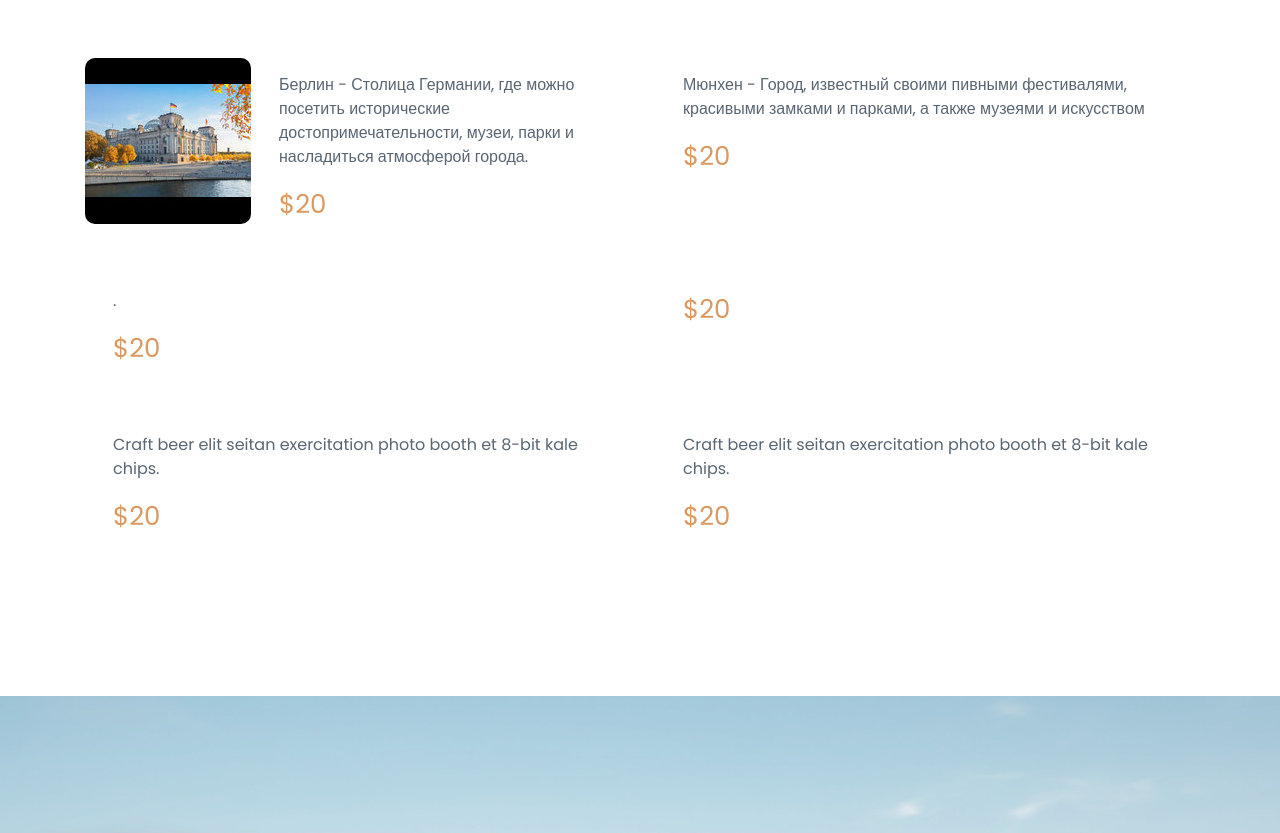
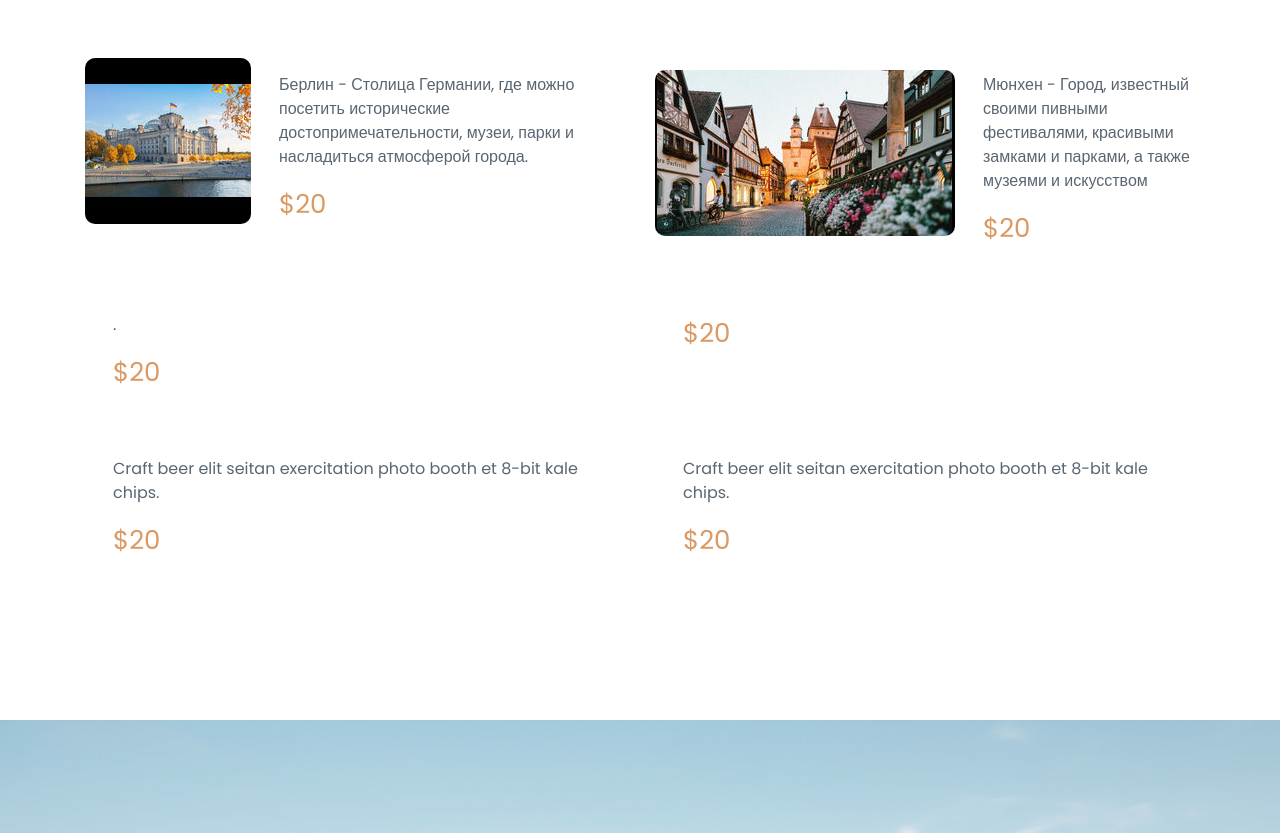
Before and after one commit to egoiste5217/egoiste5217.github.io, a plain HTML site: page index.html in a window 1280 px wide. Shown: the part 2357-3190 px from the top of the page. Drawn offline with Linux system fonts and the light colour scheme; some packages are replaced by stand-ins of ours.

Commit message:
Update index.html

```diff
--- a/index.html
+++ b/index.html
@@ -246,7 +246,7 @@ istockphoto-1037521124-612x612.jpg" alt="">
                 <div class="col-md-6 col-lg-6">
                         <div class="single_delicious d-flex align-items-center">
                                 <div class="thumb">
-                                    <img src="img/delicious/92191-pribezhishhe-gorodok-berlin-zdanie-zhile-3840x2160(2).jpg" alt="">
+                                    <img src="img/delicious/92191-pribezhishhe-gorodok-berlin-zdanie-zhile-3840x2160(4).jpg" alt="">
                                 </div>
                                 <div class="info">
                                     <h3</h3>
```
